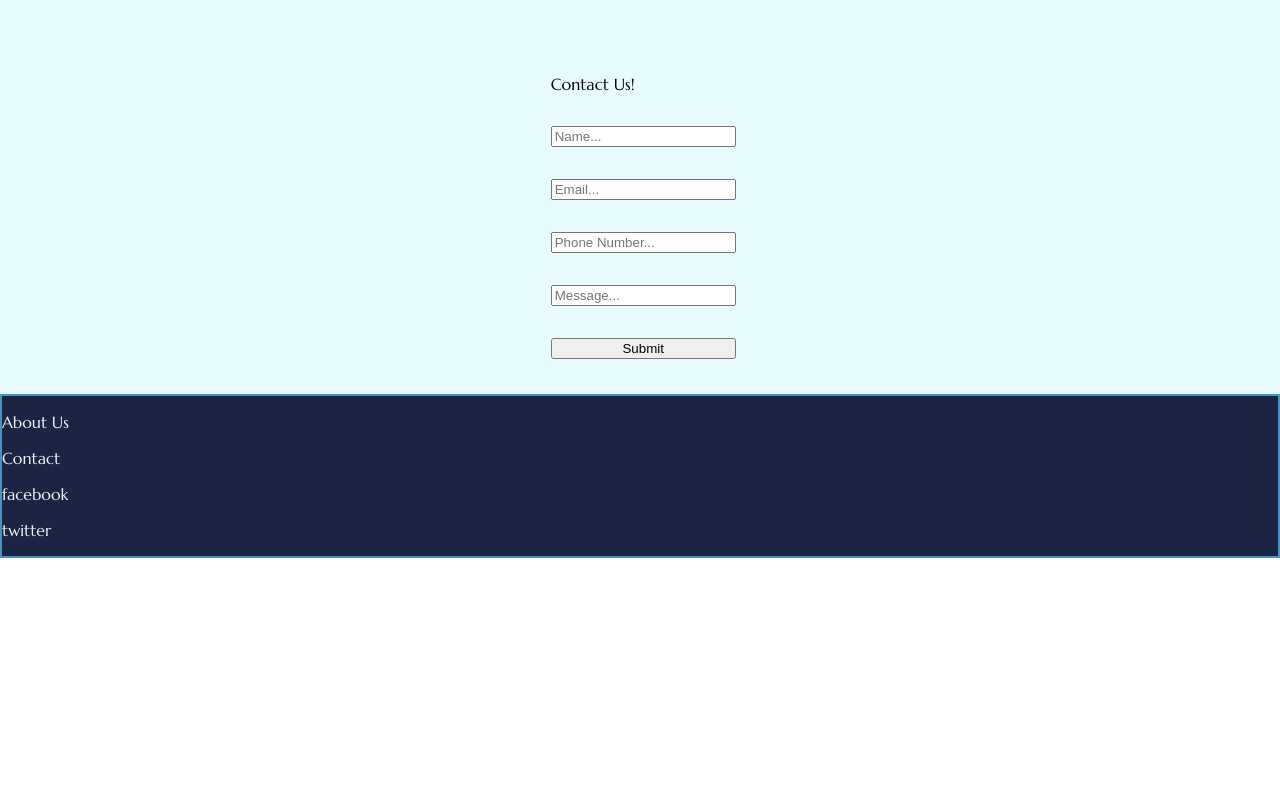
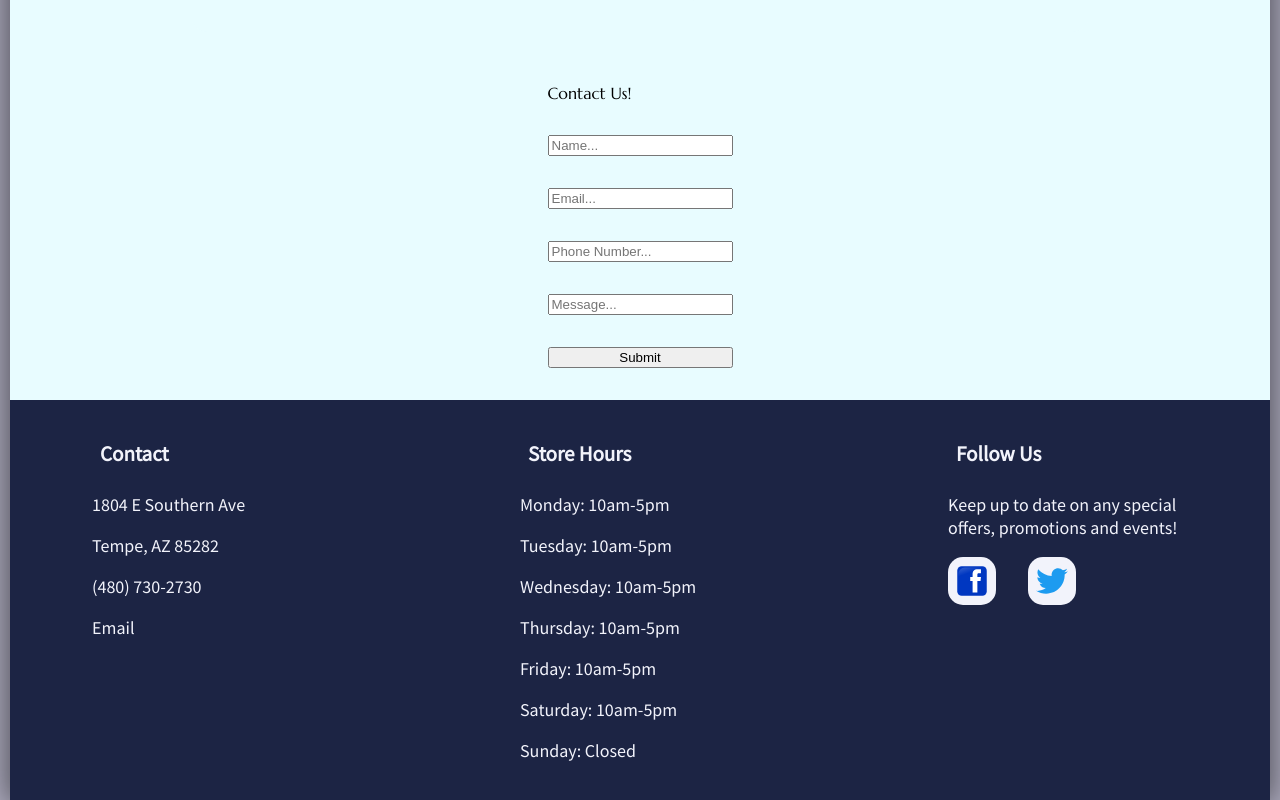
Before and after one commit to jaugs/shoe_store, a React (Create React App) app: page /#/ in a window 1280 px wide. Shown: the part 1771-2571 px from the top of the page. Before the commit the page ends 2329 px from the top, so only its background shows below. Built offline with nearby package versions, Linux system fonts and the light colour scheme.

Commit message:
styled footer, add social links

```diff
--- a/src/App.css
+++ b/src/App.css
@@ -1,9 +1,7 @@
-
-.header {
-  display: flex;
-  color: blue;
-}
 
 .App {
   font-family: "regular";
+  max-width: 1260px;
+  margin: 0 auto;
+  box-shadow: 0px 0px 28px 3px rgb(0 0 0 / 53%);
 }
--- a/src/components/animate.js
+++ b/src/components/animate.js
@@ -47,12 +47,12 @@ const AnimateOnScroll = (props) => {
 
     const notVisibleStyleLeft = {
         opacity: '0',
-        transform: 'translate(-90px, 0)'
+        transform: 'translate(-40px, 0)'
     }
 
     const notVisibleStyleRight = {
       opacity: '0',
-      transform: 'translate(90px, 0)'
+      transform: 'translate(40px, 0)'
   }
 
 
--- a/src/components/footer.js
+++ b/src/components/footer.js
@@ -1,18 +1,44 @@
 import '../styles/footerStyle.css'
-
+import facebookLogo from '../brands/facebook_icon.svg'
+import twitterLogo from '../brands/twitter-logo.svg'
 export default function Footer() {
 
 
     return (
-        <div className="footer">
-            <div className="about">
-                <p>About Us</p>
-                <p>Contact</p>
+        <section className="footer">
+            <div className="addressContainer">
+                <h3>Contact</h3>
+                <p>1804 E Southern Ave</p>
+                <p>Tempe, AZ 85282</p>
+                <p>(480) 730-2730</p>
+                <a className="emailLink" href="mailto:otherwides@yahoo.com">Email</a>
             </div>
-            <div className="follow">
-                <p>facebook</p>
-                <p>twitter</p>
+            <div className='hoursContainer'>
+                <h3>Store Hours</h3>
+                <div className='hours'>
+                    <p>Monday: 10am-5pm</p>
+                    <p>Tuesday: 10am-5pm</p>
+                    <p>Wednesday: 10am-5pm</p>
+                    <p>Thursday: 10am-5pm</p>
+                    <p>Friday: 10am-5pm</p>
+                    <p>Saturday: 10am-5pm</p>
+                    <p>Sunday: Closed</p>
+                </div>
             </div>
-        </div>
+            <div className="socialContainer">
+                <h3>Follow Us </h3>
+                <p>Keep up to date on any special offers, promotions and events!</p>
+                <div className='socialIcons'>
+                    <a className='socialLink' href='https://www.facebook.com/OtherWideShoes/'>
+                        <img className='socialMediaLogo' src={facebookLogo} alt='FaceBook link'></img>
+                    </a>
+                    <a className='socialLink' href='https://www.facebook.com/OtherWideShoes/'>
+                        <img className='socialMediaLogo' src={twitterLogo} alt='Twitter link'></img>
+                    </a>
+                </div>
+            </div>
+
+
+        </section>
     )
 }
--- a/src/index.css
+++ b/src/index.css
@@ -5,6 +5,8 @@ body {
     sans-serif;
   -webkit-font-smoothing: antialiased;
   -moz-osx-font-smoothing: grayscale;
+  display: block;
+  background-color: #ABA9BC;
 }
 
 code {
--- a/src/styles/footerStyle.css
+++ b/src/styles/footerStyle.css
@@ -1,5 +1,50 @@
 .footer {
+    font-family: sourceSans;
     background-color: #1C2444;
     color: #F2F3Fb;
-    border: 2px solid #4594C4
+    height: 25rem;
+    width: 100%;
+    display: flex;
+    flex-direction: row;
+    align-items: center;
+    justify-content: space-around;
+    font-size: 18px;
+    gap: 1.5rem;
 }
+
+.hoursContainer, .socialContainer, .addressContainer {
+    width: 15rem;
+    height: 21rem;
+}
+
+.socialIcons {
+    display: flex;
+    flex-direction: row;
+    justify-content: flex-start;
+    gap: 2rem;
+}
+
+.socialMediaLogo {
+    width: 2rem;
+}
+
+.socialLink:hover {
+    background-color: #767586;
+    border: 1px solid #F2F3Fb;
+}
+
+.socialLink {
+    display: flex;
+    flex-direction: row;
+    justify-content: center;
+    align-items: center;
+    background-color: #F2F3Fb;
+    width: 3rem;
+    height: 3rem;
+    border-radius: 15px;
+}
+
+.emailLink {
+    text-decoration: none;
+    color: #F2F3Fb;
+}
--- a/src/styles/headerStyle.css
+++ b/src/styles/headerStyle.css
@@ -13,7 +13,7 @@
 @media only screen and (min-width: 768px) {
 
 .header {
-    width: 100%;
+
     height: 10rem;
     font-size: 20px;
     font-weight: 700;
@@ -23,6 +23,8 @@
     flex-direction: row;
     justify-content: center;
     align-items: center;
+    margin: 0 auto;
+    width: 100%;
 }
 
 .title {
--- a/src/styles/homepageStyle.css
+++ b/src/styles/homepageStyle.css
@@ -8,8 +8,7 @@
     flex-direction: column;
     justify-content: center;
     align-items: center;
-    padding: .2rem;
-    gap:1rem;
+    gap:1.2rem;
 }
 
 .shopImage {
```
Also changed, not shown: src/brands/facebook_icon.svg (added), src/brands/twitter-logo.svg (added).
